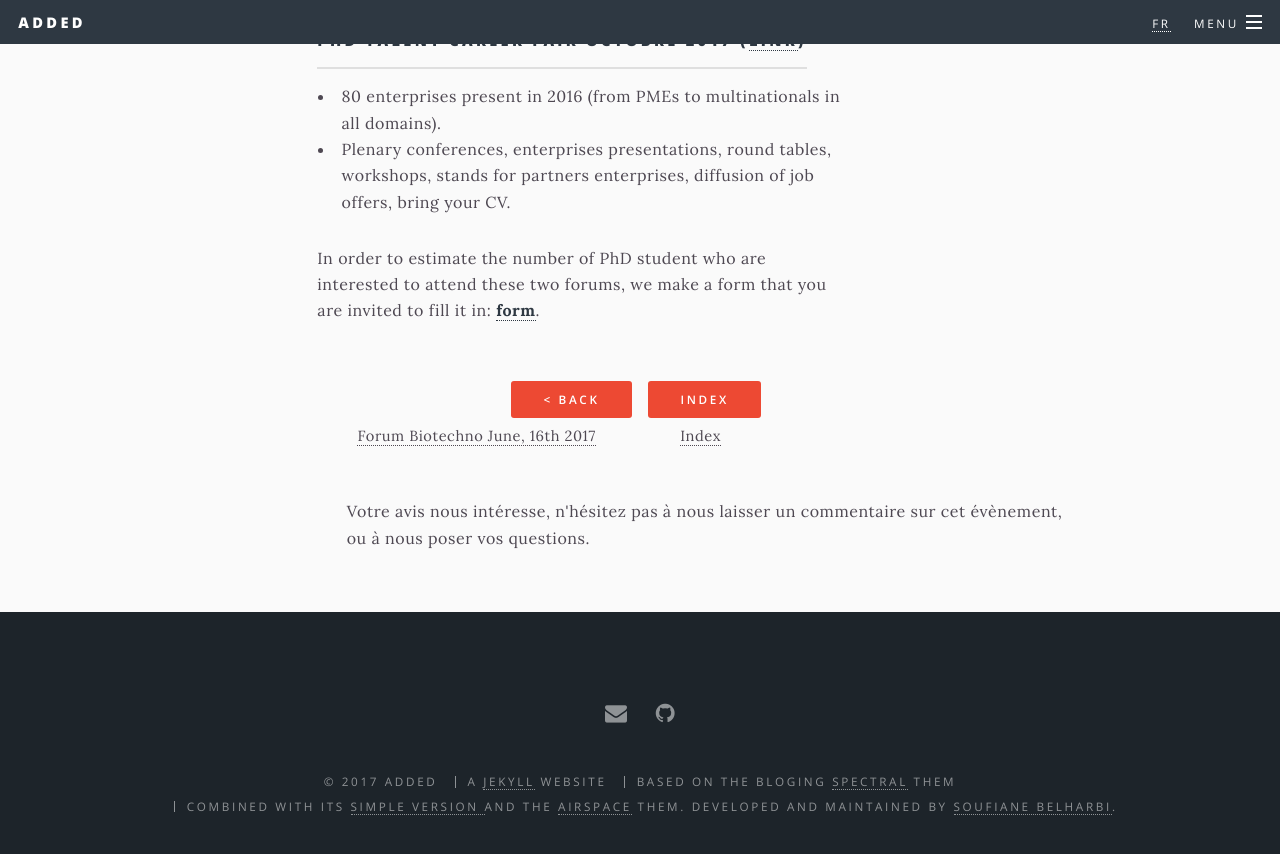
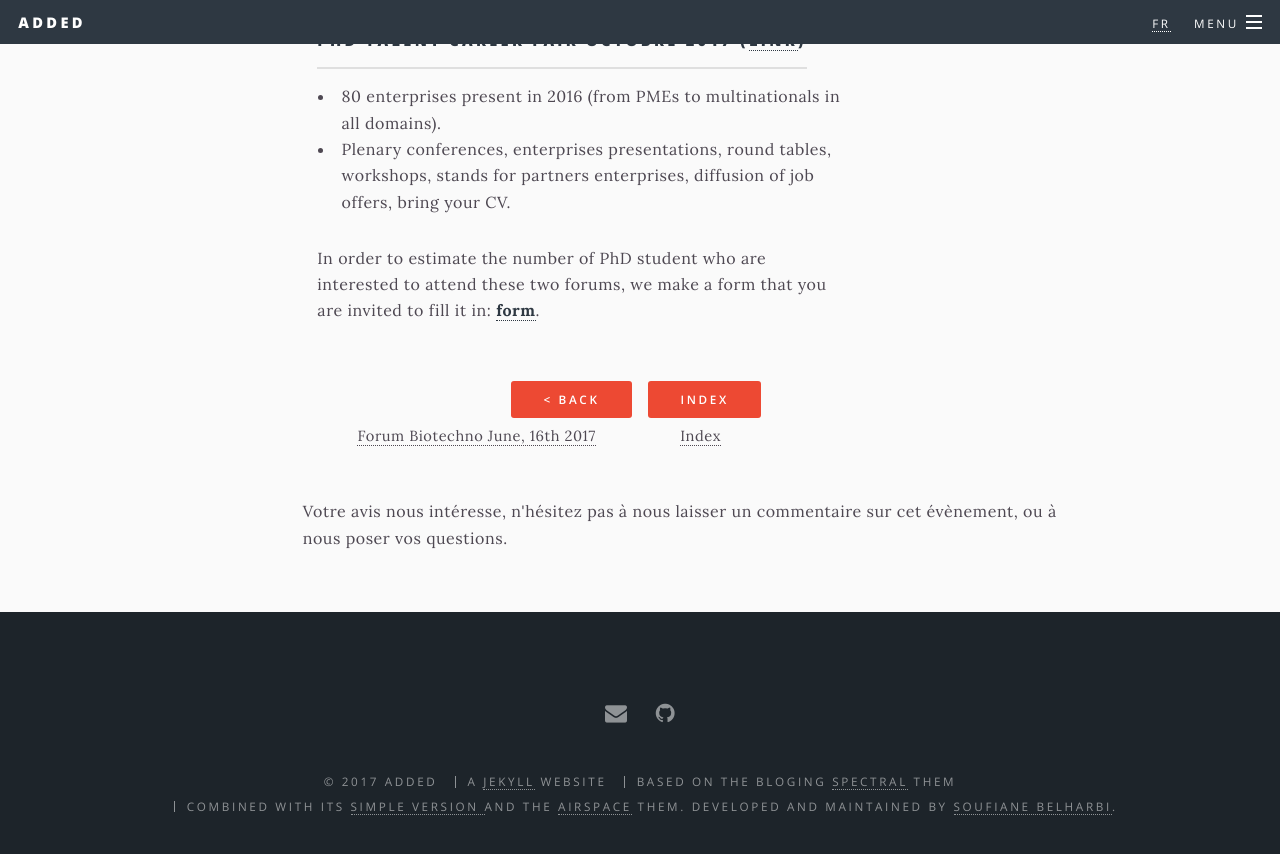
Before and after one commit to asso-added/asso-added.github.io, a Jekyll site: the page built from _posts/2017-10-00-forums-d-emploi-des-jd-octobre-en.md, in a window 1280 px wide and 900 px high, scrolled down 596 px. Shown: the top 854 px of the window. Built offline with Jekyll 4.4.1, drawn with Linux system fonts in a browser that asks for light colours; nearby versions of some CDN libraries; library files that are not in the unit come from our copies; comment, search, counter and statistics services are not loaded.

Commit message:
Update disqus.html

```diff
--- a/_includes/disqus.html
+++ b/_includes/disqus.html
@@ -1,5 +1,5 @@
 {% if page.comment %}
-<section  class="wrapper" style="align: center; margin-left: 10em" >
+<section  class="wrapper" style="align: center; margin-left: 7em" >
 <p>
   Votre avis nous intéresse, n'hésitez pas à nous laisser un commentaire sur cet évènement, ou à nous poser vos questions.
 </p>
```
